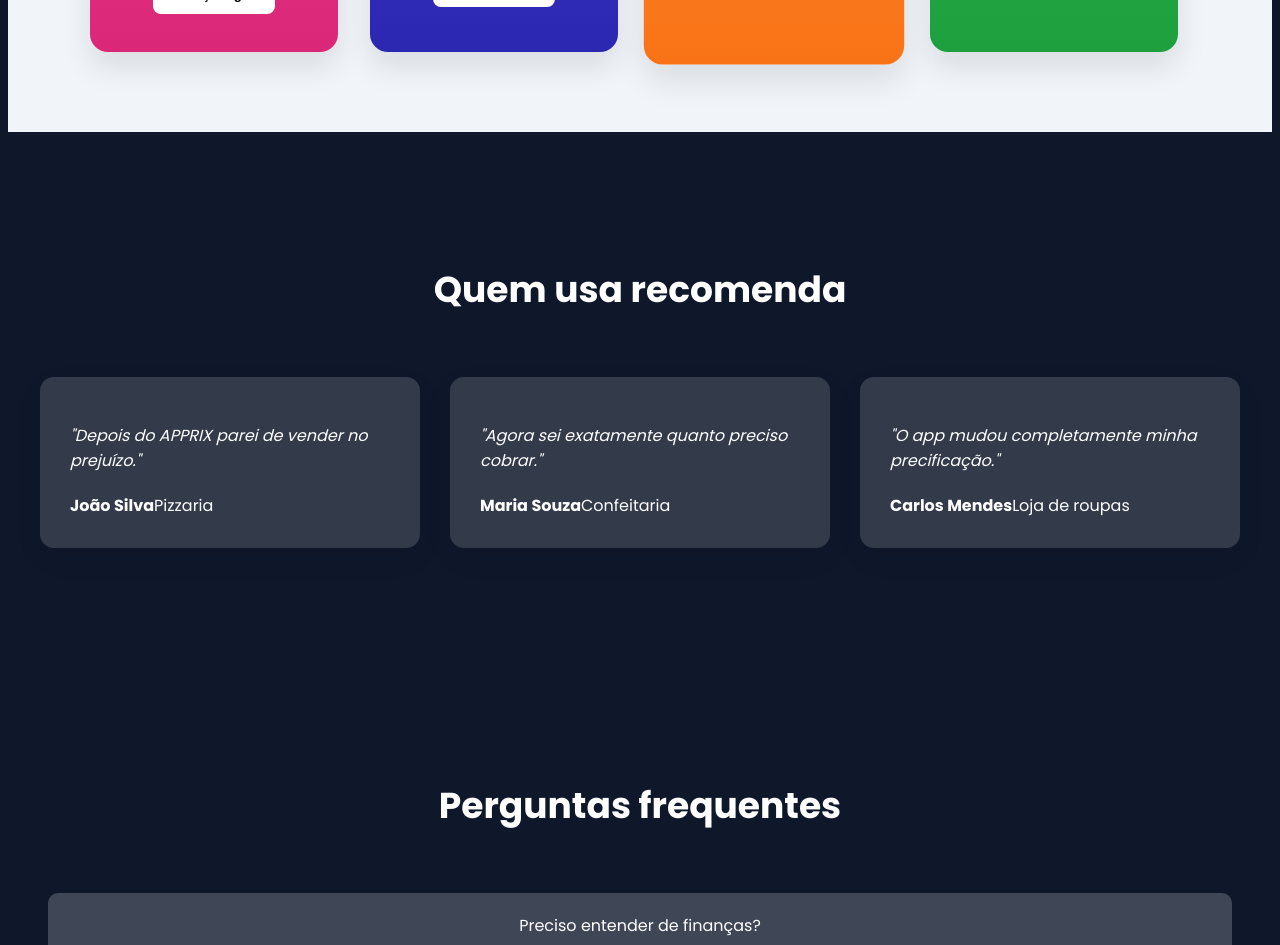
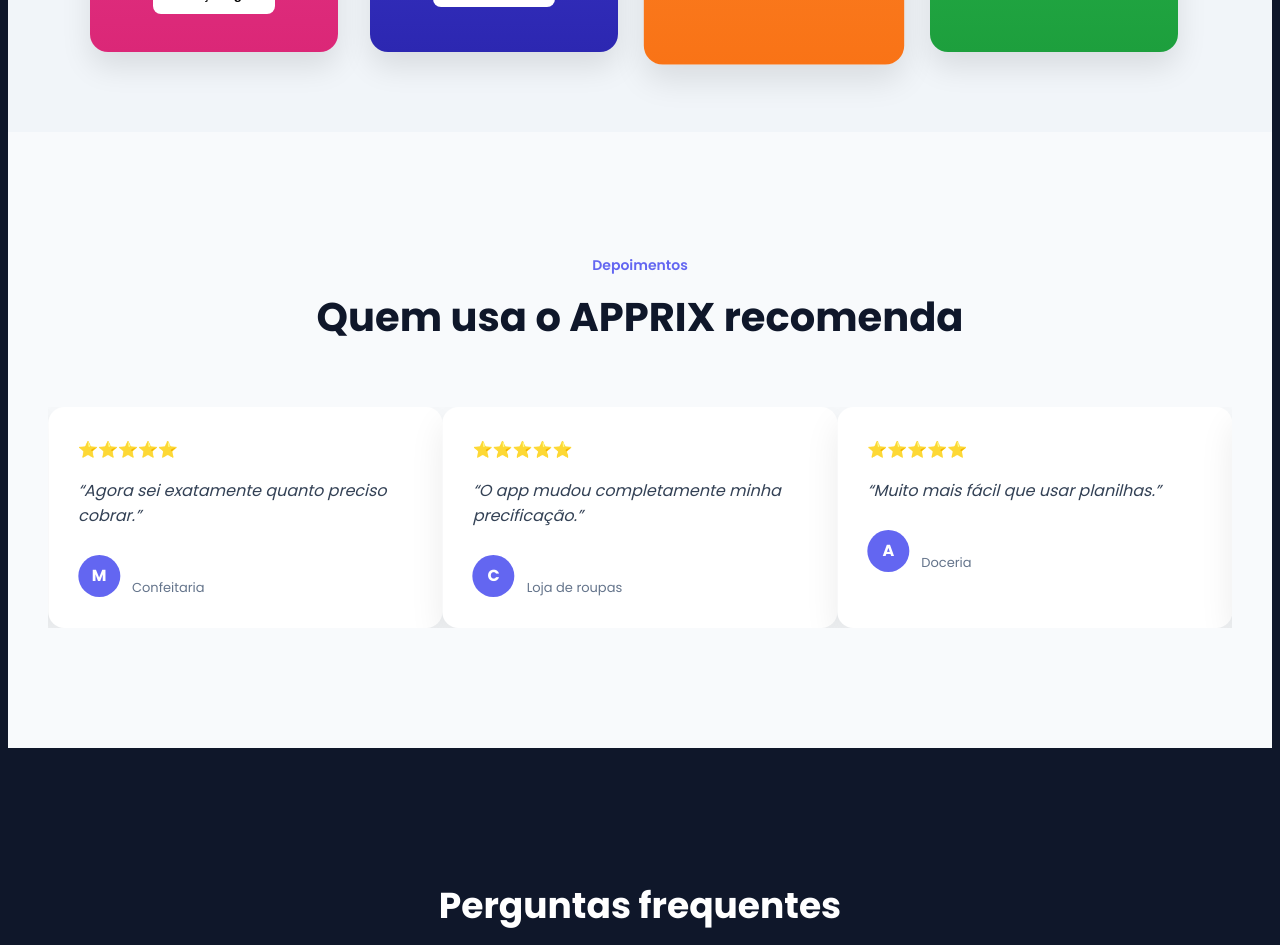
Before and after one commit to nydralabs-hub/client, a React (Vite) app in the folder client/: page / in a window 1280 px wide. Shown: the part 5360-6305 px from the top of the page. Built offline with nearby package versions, Linux system fonts and the light colour scheme.

Commit message:
160220262

```diff
--- a/client/src/components/Testimonials.jsx
+++ b/client/src/components/Testimonials.jsx
@@ -1,43 +1,86 @@
+import "../styles/testemonials.css";
+import { useEffect, useState } from "react";
+
 const testimonials = [
   {
     name: "João Silva",
     business: "Pizzaria",
     text: "Depois do APPRIX parei de vender no prejuízo.",
   },
-
   {
     name: "Maria Souza",
     business: "Confeitaria",
     text: "Agora sei exatamente quanto preciso cobrar.",
   },
-
   {
     name: "Carlos Mendes",
     business: "Loja de roupas",
     text: "O app mudou completamente minha precificação.",
   },
+  {
+    name: "Ana Costa",
+    business: "Doceria",
+    text: "Muito mais fácil que usar planilhas.",
+  },
+  {
+    name: "Pedro Alves",
+    business: "Hamburgueria",
+    text: "Hoje sei meu lucro real em cada produto.",
+  },
+  {
+    name: "Fernanda Lima",
+    business: "Loja online",
+    text: "Simples, rápido e extremamente útil.",
+  },
 ];
 
 export default function Testimonials() {
+  const [index, setIndex] = useState(0);
+
+  const visibleItems = 3;
+  const maxIndex = testimonials.length - visibleItems;
+
+  useEffect(() => {
+    const interval = setInterval(() => {
+      setIndex((prev) => (prev >= maxIndex ? 0 : prev + 1));
+    }, 3500);
+
+    return () => clearInterval(interval);
+  }, [maxIndex]);
+
   return (
-    <section className="how-section">
+    <section className="testimonials-section">
       <div className="container">
-        <h2 className="section-title">Quem usa recomenda</h2>
+        <span className="testimonials-tag">Depoimentos</span>
 
-        <div className="testimonials-grid">
+        <h2 className="testimonials-title">Quem usa o APPRIX recomenda</h2>
+
+        <div className="carousel">
+          <div
+            className="carousel-track"
+            style={{
+              transform: `translateX(-${index * (100 / visibleItems)}%)`,
+            }}
+          >
             {testimonials.map((t, i) => (
               <div key={i} className="testimonial-card">
-              <p className="testimonial-text">"{t.text}"</p>
+                <div className="testimonial-stars">⭐⭐⭐⭐⭐</div>
+
+                <p className="testimonial-text">“{t.text}”</p>
 
                 <div className="testimonial-user">
+                  <div className="testimonial-avatar">{t.name.charAt(0)}</div>
+
+                  <div className="testimonial-info">
                     <strong>{t.name}</strong>
-
                     <span>{t.business}</span>
+                  </div>
                 </div>
               </div>
             ))}
           </div>
         </div>
+      </div>
     </section>
   );
 }
--- /dev/null
+++ b/client/src/styles/testemonials.css
@@ -0,0 +1,175 @@
+/* SECTION */
+
+.testimonials-section {
+  padding: 120px 20px;
+  background: #f8fafc;
+  text-align: center;
+}
+
+/* HEADER */
+
+.testimonials-tag {
+  color: #6366f1;
+  font-weight: 600;
+  font-size: 14px;
+}
+
+.testimonials-title {
+  font-size: 40px;
+  margin-top: 10px;
+  color: #0f172a;
+}
+
+.testimonials-sub {
+  margin-top: 10px;
+  color: #64748b;
+  margin-bottom: 60px;
+}
+
+/* GRID */
+
+.testimonials-grid {
+  display: grid;
+  grid-template-columns: repeat(3, 1fr);
+  gap: 30px;
+}
+
+/* CARD */
+
+.testimonial-card {
+  background: white;
+  padding: 30px;
+  border-radius: 16px;
+  text-align: left;
+
+  box-shadow: 0 15px 35px rgba(0, 0, 0, 0.08);
+
+  transition: 0.25s;
+}
+
+.testimonial-card:hover {
+  transform: translateY(-6px);
+}
+
+/* STARS */
+
+.testimonial-stars {
+  margin-bottom: 15px;
+}
+
+/* TEXT */
+
+.testimonial-text {
+  font-style: italic;
+  color: #334155;
+  margin-bottom: 25px;
+}
+
+/* USER */
+
+.testimonial-user {
+  display: flex;
+  align-items: center;
+  gap: 12px;
+}
+
+/* AVATAR */
+
+.testimonial-avatar {
+  width: 42px;
+  height: 42px;
+  border-radius: 50%;
+
+  background: #6366f1;
+  color: white;
+
+  display: flex;
+  align-items: center;
+  justify-content: center;
+
+  font-weight: bold;
+}
+
+/* INFO */
+
+.testimonial-info span {
+  display: block;
+  font-size: 13px;
+  color: #64748b;
+}
+
+/* CAROUSEL */
+
+.carousel {
+  overflow: hidden;
+  margin-top: 60px;
+}
+
+.carousel-track {
+  display: flex;
+  transition: transform 0.6s ease;
+}
+
+/* cada card ocupa 1/3 */
+
+.testimonial-card {
+  flex: 0 0 calc(100% / 3);
+  padding: 30px;
+  box-sizing: border-box;
+}
+
+/* SLIDE */
+
+.testimonial-slide {
+  min-width: 100%;
+  display: grid;
+  grid-template-columns: repeat(3, 1fr);
+  gap: 30px;
+}
+
+/* CARD */
+
+.testimonial-card {
+  background: white;
+  padding: 30px;
+  border-radius: 16px;
+
+  box-shadow: 0 15px 35px rgba(0, 0, 0, 0.08);
+
+  transition: 0.25s;
+}
+
+.testimonial-card:hover {
+  transform: translateY(-6px);
+}
+
+/* USER */
+
+.testimonial-user {
+  display: flex;
+  align-items: center;
+  gap: 12px;
+}
+
+.testimonial-avatar {
+  width: 42px;
+  height: 42px;
+  border-radius: 50%;
+
+  background: #6366f1;
+  color: white;
+
+  display: flex;
+  align-items: center;
+  justify-content: center;
+
+  font-weight: bold;
+}
+
+/* MOBILE */
+
+@media (max-width: 900px) {
+  .testimonial-slide {
+    grid-template-columns: 1fr;
+  }
+}
```
Lines whose indentation alone changed are shown as unchanged.
